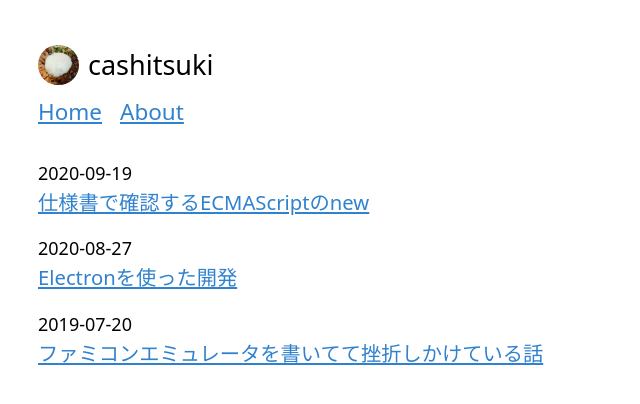
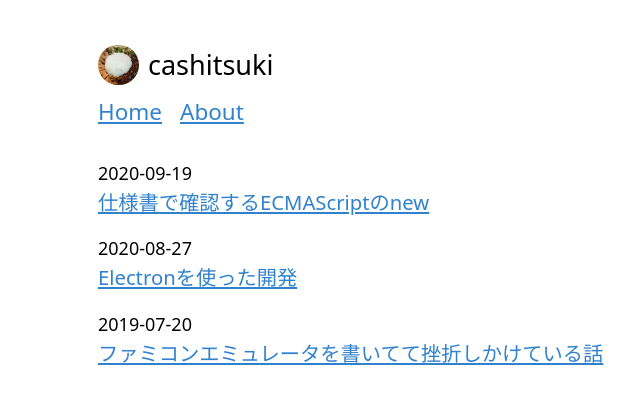
Before and after one commit to jueve/blog, a Next.js app: page / in a window 1280 px wide. Shown: the top 404 px of the page, without its empty margins (98-738 px from the left). Built offline with nearby package versions, Linux system fonts and the light colour scheme.

Commit message:
コンテンツの横幅を変更

```diff
--- a/styles/index.css
+++ b/styles/index.css
@@ -7,7 +7,7 @@ html {
 }
 
 #wrapper {
-  max-width: 1080px;
+  max-width: 960px;
   margin-bottom: 10rem;
 }
 
```
